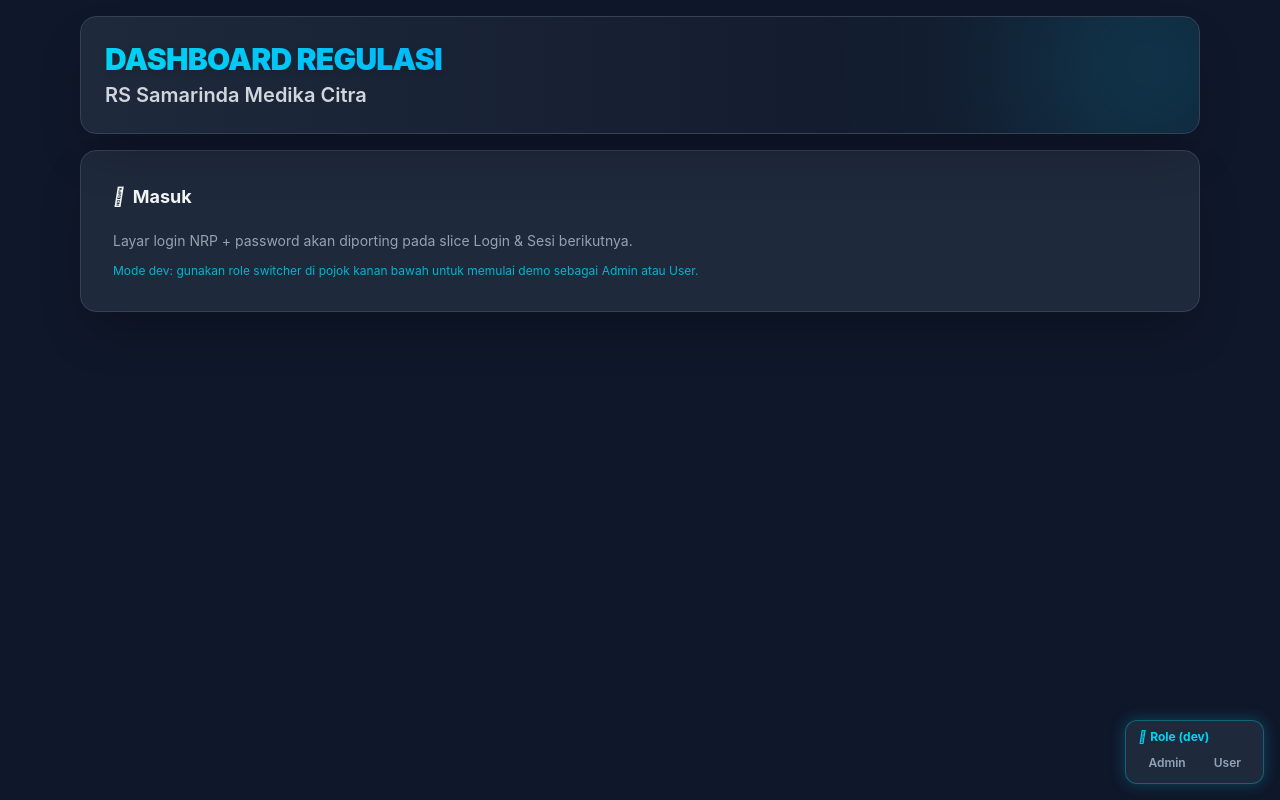
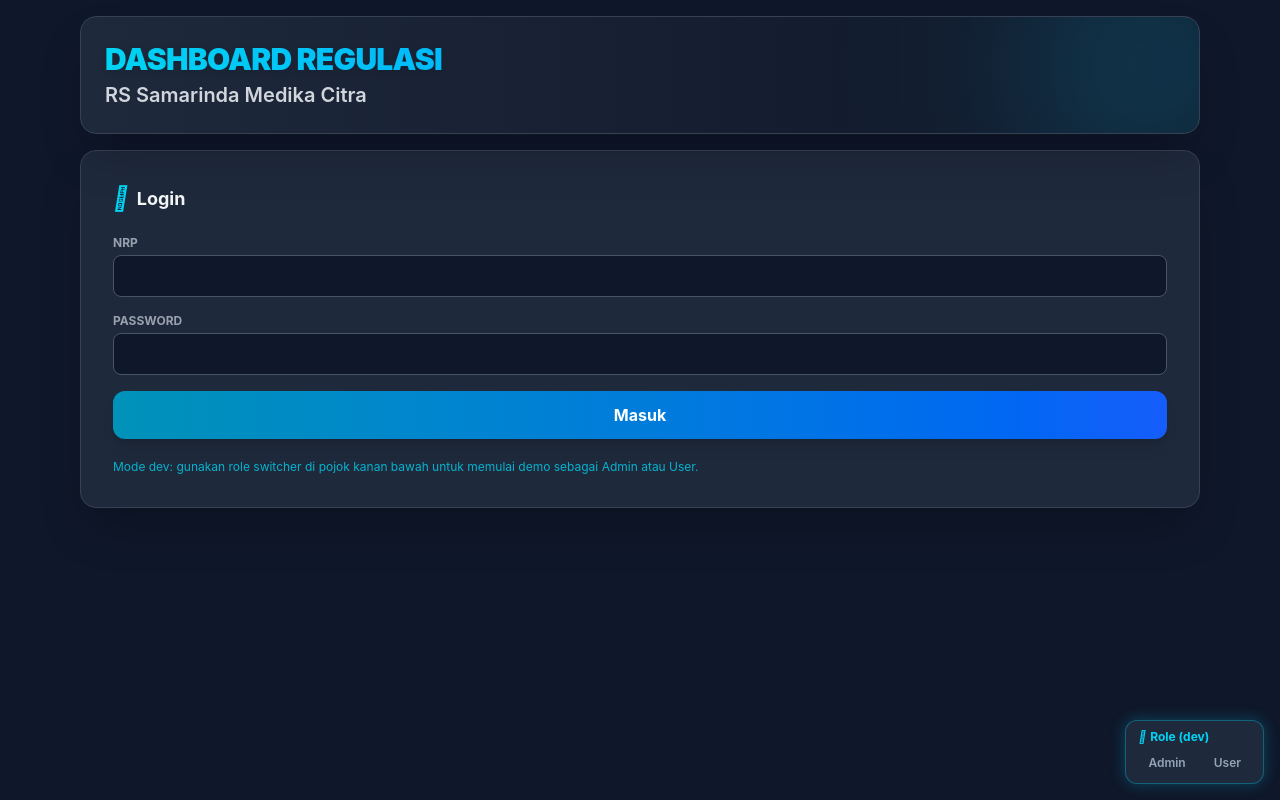
Before and after one commit to presidenwashil/dashboard-regulasi-smc, a React (Vite) app: page / in a window 1280 px wide. Built offline with nearby package versions, Linux system fonts and the light colour scheme.

Commit message:
feat(login-sesi-user-bar): Login, Sesi, User Bar (#4)
Resolves #4 · Part of #1. Implement Login, Sesi, User Bar slice — 78/78 tests pass, pre-commit gate clean, owner squash-merged.

```diff
--- a/src/app/App.tsx
+++ b/src/app/App.tsx
@@ -1,10 +1,11 @@
 import { useRef, useState, useEffect } from "react";
-import type { ReactNode, RefObject } from "react";
+import type { FormEvent, ReactNode, RefObject } from "react";
 import { Chart, registerables } from "chart.js";
 import { createDefaultAppApi, isDevBackend } from "../adapter/install";
 import type { ApiHooks } from "../adapter";
 import type { Adapter } from "../adapter";
 import type { Sesi } from "../adapter/types";
+import { AdapterError } from "../adapter/types";
 import { clearSesi, loadSesi, saveSesi } from "../sesi/sesi";
 import { ToastHost } from "./toast";
 import { showToast } from "./toast-bus";
@@ -34,11 +35,13 @@
       showToast("Sesi Anda telah berakhir, silakan login ulang.", true);
     },
   });
+  // Assigned synchronously right above; stable across renders thereafter.
+  const api = apiRef.current!;
 
   async function handleLogout(): Promise<void> {
     if (sesi) {
       try {
-        await apiRef.current?.logoutSesi(sesi);
+        await api.logoutSesi(sesi);
       } catch {
         // Server already forgot the sesi or is unreachable; clear locally regardless.
       }
@@ -67,7 +70,7 @@
           <TabPanel tab={currentTabId} />
         </>
       ) : (
-        <LoginScreen />
+        <LoginScreen api={api} onSesi={applySesi} />
       )}
       <RoleSwitcher onSesi={applySesi} />
       <ToastHost />
@@ -90,8 +93,8 @@
 function UserBar({ sesi, onLogout }: { sesi: Sesi; onLogout: () => void }): ReactNode {
   return (
     <div className="flex items-center justify-between bg-gray-800 border border-gray-700 rounded-xl px-4 py-2.5 mb-4 text-sm">
-      <div className="flex items-center gap-2">
-        <i className="ph ph-user-circle" aria-hidden />
+      <div className="flex items-center gap-2 text-gray-300">
+        <i className="ph ph-user-circle text-cyan-400 text-xl" aria-hidden />
         <span className="font-semibold" data-testid="user-bar-name">{sesi.user.nama}</span>
         <span className="text-xs bg-gray-700 px-2 py-0.5 rounded-full text-cyan-400" data-testid="user-bar-role">{sesi.user.role}</span>
       </div>
@@ -100,7 +103,7 @@
         onClick={onLogout}
         className="text-red-400 hover:text-red-300 flex items-center gap-1 font-semibold"
       >
-        <i className="ph ph-sign-out" aria-hidden /> Keluar
+        <i className="ph ph-sign-out text-lg" aria-hidden /> Keluar
       </button>
     </div>
   );
@@ -153,17 +156,77 @@
   );
 }
 
-function LoginScreen(): ReactNode {
+function LoginScreen({ api, onSesi }: { api: Adapter; onSesi: (sesi: Sesi) => void }): ReactNode {
+  const [nrp, setNrp] = useState("");
+  const [password, setPassword] = useState("");
+  const [error, setError] = useState<string | null>(null);
+  const [busy, setBusy] = useState(false);
+
+  async function handleSubmit(event: FormEvent<HTMLFormElement>): Promise<void> {
+    event.preventDefault();
+    if (busy) return;
+    setError(null);
+    setBusy(true);
+    try {
+      // The adapter trims the NRP itself (text, leading zeros preserved).
+      onSesi(await api.loginUser(nrp, password));
+    } catch (err) {
+      setError(err instanceof AdapterError ? err.message : "Koneksi error, coba lagi.");
+    } finally {
+      setBusy(false);
+    }
+  }
+
   return (
     <section className="bg-gray-800 border border-gray-700 rounded-2xl shadow-2xl p-6 sm:p-8">
       <h2 className="text-lg font-bold text-gray-100 mb-5 flex items-center gap-2">
-        <i className="ph ph-sign-in" aria-hidden /> Masuk
+        <i className="ph ph-sign-in text-cyan-400 text-2xl" aria-hidden /> Login
       </h2>
-      <p className="text-sm text-gray-400">
-        Layar login NRP + password akan diporting pada slice Login &amp; Sesi berikutnya.
-      </p>
+      <form onSubmit={handleSubmit} className="space-y-4">
+        <div>
+          <label htmlFor="login-nrp" className="block text-xs font-bold text-gray-400 uppercase mb-1">
+            NRP
+          </label>
+          <input
+            id="login-nrp"
+            type="text"
+            required
+            value={nrp}
+            onChange={(e) => setNrp(e.target.value)}
+            className="w-full px-4 py-2.5 rounded-lg text-sm"
+          />
+        </div>
+        <div>
+          <label htmlFor="login-password" className="block text-xs font-bold text-gray-400 uppercase mb-1">
+            Password
+          </label>
+          <input
+            id="login-password"
+            type="password"
+            required
+            value={password}
+            onChange={(e) => setPassword(e.target.value)}
+            className="w-full px-4 py-2.5 rounded-lg text-sm"
+          />
+        </div>
+        {error && (
+          <div
+            role="alert"
+            className="text-red-400 text-xs font-semibold bg-red-500/10 border border-red-500/30 rounded-lg px-3 py-2"
+          >
+            {error}
+          </div>
+        )}
+        <button
+          type="submit"
+          disabled={busy}
+          className="w-full bg-gradient-to-r from-cyan-600 to-blue-600 hover:from-cyan-500 hover:to-blue-500 text-white font-bold py-3 rounded-xl shadow-lg transition-all disabled:opacity-60"
+        >
+          {busy ? "Memproses..." : "Masuk"}
+        </button>
+      </form>
       {isDevBackend && (
-        <p className="mt-3 text-xs text-cyan-400/80">
+        <p className="mt-5 text-xs text-cyan-400/80">
           Mode dev: gunakan role switcher di pojok kanan bawah untuk memulai demo sebagai Admin atau User.
         </p>
       )}
```
Also changed, not shown: 2 other files (tests, documents, lock files or other folders).
